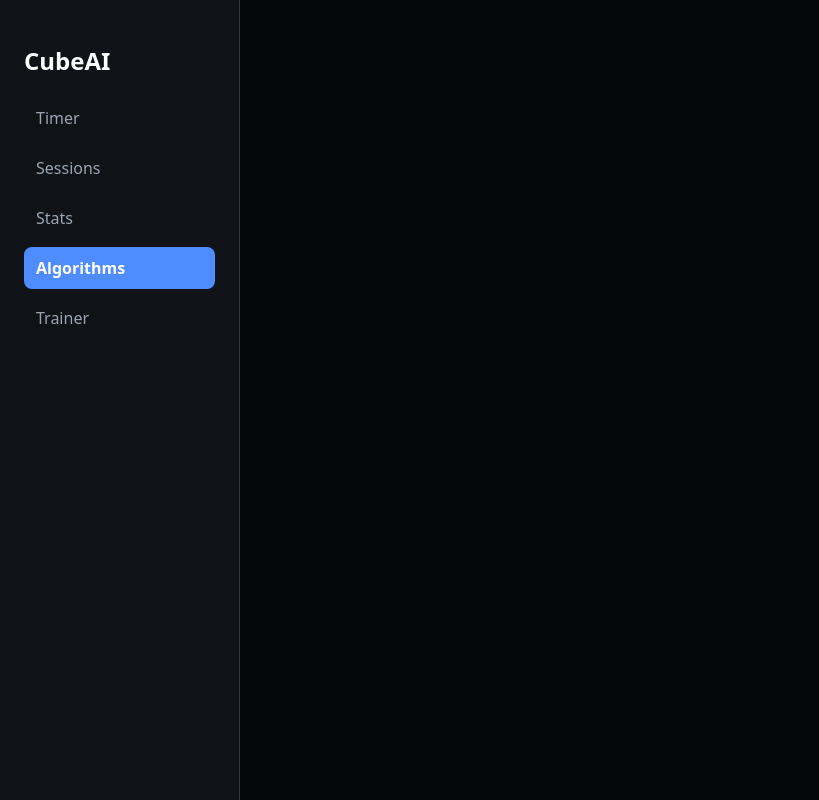
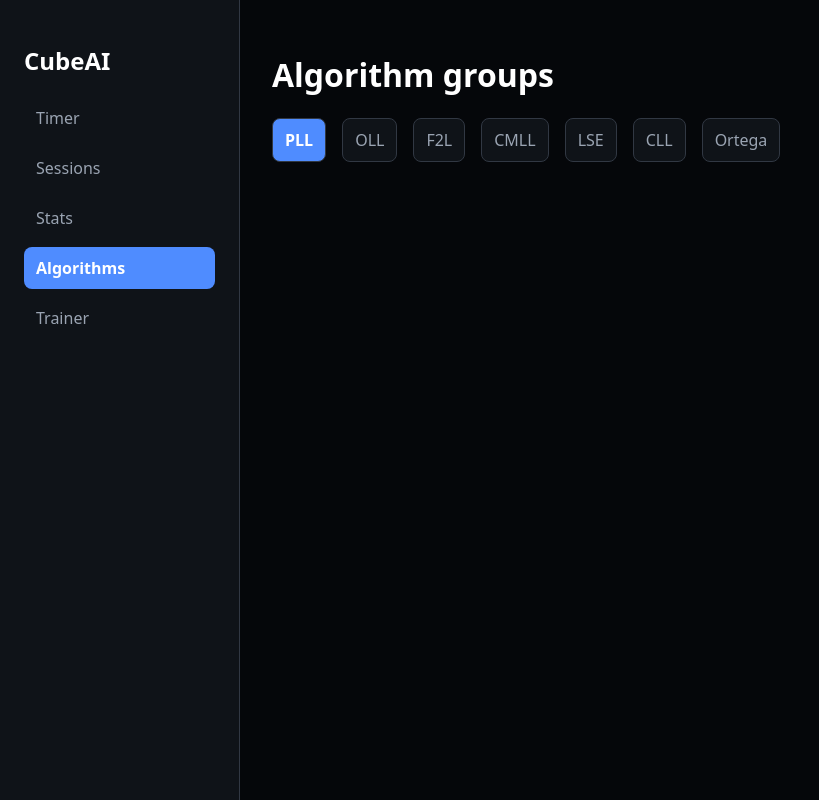
Before and after one commit to SirBobV/CubeAI, a React (Vite) app in the folder frontend/: page /algorithms/pll in a window 1280 px wide. Shown: the whole page, without its empty margins (0-819 px from the left). Built offline with nearby package versions, Linux system fonts and the light colour scheme.

Commit message:
made some more progress on the styling and logic of the algorithms page

```diff
--- a/frontend/src/app.jsx
+++ b/frontend/src/app.jsx
@@ -23,7 +23,38 @@ function App() {
 				/>
 				<Route path="/sessions" element={<SessionsPage />} />
 				<Route path="/stats" element={<StatsPage solves={solves} />} />
-				<Route path="/algorithms" element={<AlgorithmsPage />} />
+				<Route
+					path="/algorithms"
+					element={<Navigate to="/algorithms/pll" replace />}
+				/>
+				<Route
+					path="/algorithms/oll"
+					element={<AlgorithmsPage category="OLL" />}
+				/>
+				<Route
+					path="/algorithms/pll"
+					element={<AlgorithmsPage category="PLL" />}
+				/>
+				<Route
+					path="/algorithms/f2l"
+					element={<AlgorithmsPage category="F2L" />}
+				/>
+				<Route
+					path="/algorithms/cmll"
+					element={<AlgorithmsPage category="CMLL" />}
+				/>
+				<Route
+					path="/algorithms/lse"
+					element={<AlgorithmsPage category="LSE" />}
+				/>
+				<Route
+					path="/algorithms/cll"
+					element={<AlgorithmsPage category="CLL" />}
+				/>
+				<Route
+					path="/algorithms/ortega"
+					element={<AlgorithmsPage category="Ortega" />}
+				/>
 				<Route path="/trainer" element={<TrainerPage />} />
 			</Routes>
 		</div>
--- /dev/null
+++ b/frontend/src/components/AlgorithmNav.jsx
@@ -0,0 +1,34 @@
+import { NavLink } from "react-router-dom";
+
+function AlgorithmNav() {
+	return (
+		<div className="topbar">
+			<h1>Algorithm groups</h1>
+			<nav className="topbar-nav">
+				<NavLink className="alg-tab" to="/algorithms/pll">
+					PLL
+				</NavLink>
+				<NavLink className="alg-tab" to="/algorithms/oll">
+					OLL
+				</NavLink>
+				<NavLink className="alg-tab" to="/algorithms/f2l">
+					F2L
+				</NavLink>
+				<NavLink className="alg-tab" to="/algorithms/cmll">
+					CMLL
+				</NavLink>
+				<NavLink className="alg-tab" to="/algorithms/lse">
+					LSE
+				</NavLink>
+				<NavLink className="alg-tab" to="/algorithms/cll">
+					CLL
+				</NavLink>
+				<NavLink className="alg-tab" to="/algorithms/ortega">
+					Ortega
+				</NavLink>
+			</nav>
+		</div>
+	);
+}
+
+export default AlgorithmNav;
--- /dev/null
+++ b/frontend/src/data/algorithms.js
@@ -0,0 +1,35 @@
+const PLL = [
+	{
+		id: "Jb-perm",
+		alg: "R U R' F' R U R' U' R' F R2 U' R' U'",
+		visual: "img",
+		notes:
+			"Similar to a T-perm but the 4 moves at the end of a T-perm are moved to the start to make a Jb-perm",
+	},
+	{
+		id: "T-perm",
+		alg: "R U R' U' R' F R2 U' R' U' R U R' F'",
+		visual: "img2",
+		notes:
+			"As said in the Jb-perm notes just a rearangement, it is also commonly used for solving the edges while blindfolded in the Old Pochmann method",
+	},
+];
+
+const OLL = [];
+const F2L = [];
+const CMLL = [];
+const LSE = [];
+const CLL = [];
+const Ortega = [];
+
+const Algorithms = {
+	PLL: PLL,
+	OLL: OLL,
+	F2L: F2L,
+	CMLL: CMLL,
+	LSE: LSE,
+	CLL: CLL,
+	Ortega: Ortega,
+};
+
+export default Algorithms;
--- a/frontend/src/pages/AlgorithmsPage.jsx
+++ b/frontend/src/pages/AlgorithmsPage.jsx
@@ -1,7 +1,11 @@
-function AlgorithmsPage() {
+import AlgorithmNav from "../components/AlgorithmNav";
+import Algorithms from "../data/algorithms.js";
+
+function AlgorithmsPage({ category }) {
+	alert(Algorithms[category]);
 	return (
 		<main className="main-panel">
-			<h2>Algorithms</h2>
+			<AlgorithmNav />
 		</main>
 	);
 }
--- a/frontend/src/styles.css
+++ b/frontend/src/styles.css
@@ -290,3 +290,30 @@ body {
 .timer-page-running .timer-display {
 	font-size: 180px;
 }
+
+/* Algorithms stuff */
+.topbar-nav {
+	width: 100%;
+	display: flex;
+	gap: 1rem;
+}
+
+.alg-tab {
+	padding: 10px 12px;
+	border: 1px solid var(--br);
+	border-radius: 8px;
+	background: var(--l1);
+	color: var(--st);
+	text-decoration: none;
+}
+
+.alg-tab:hover {
+	background: var(--l2);
+	color: var(--pt);
+}
+
+.alg-tab.active {
+	background: var(--at);
+	color: var(--pt);
+	font-weight: 600;
+}
```
